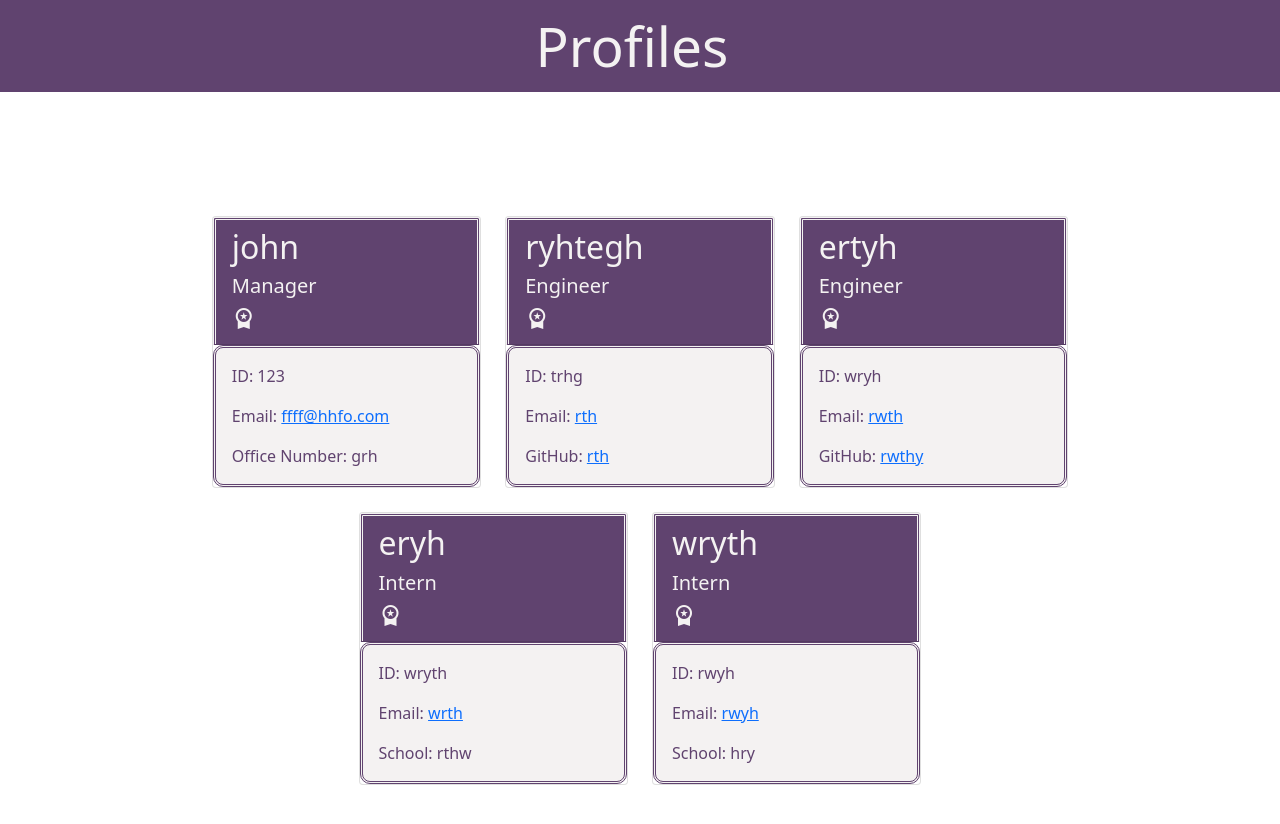
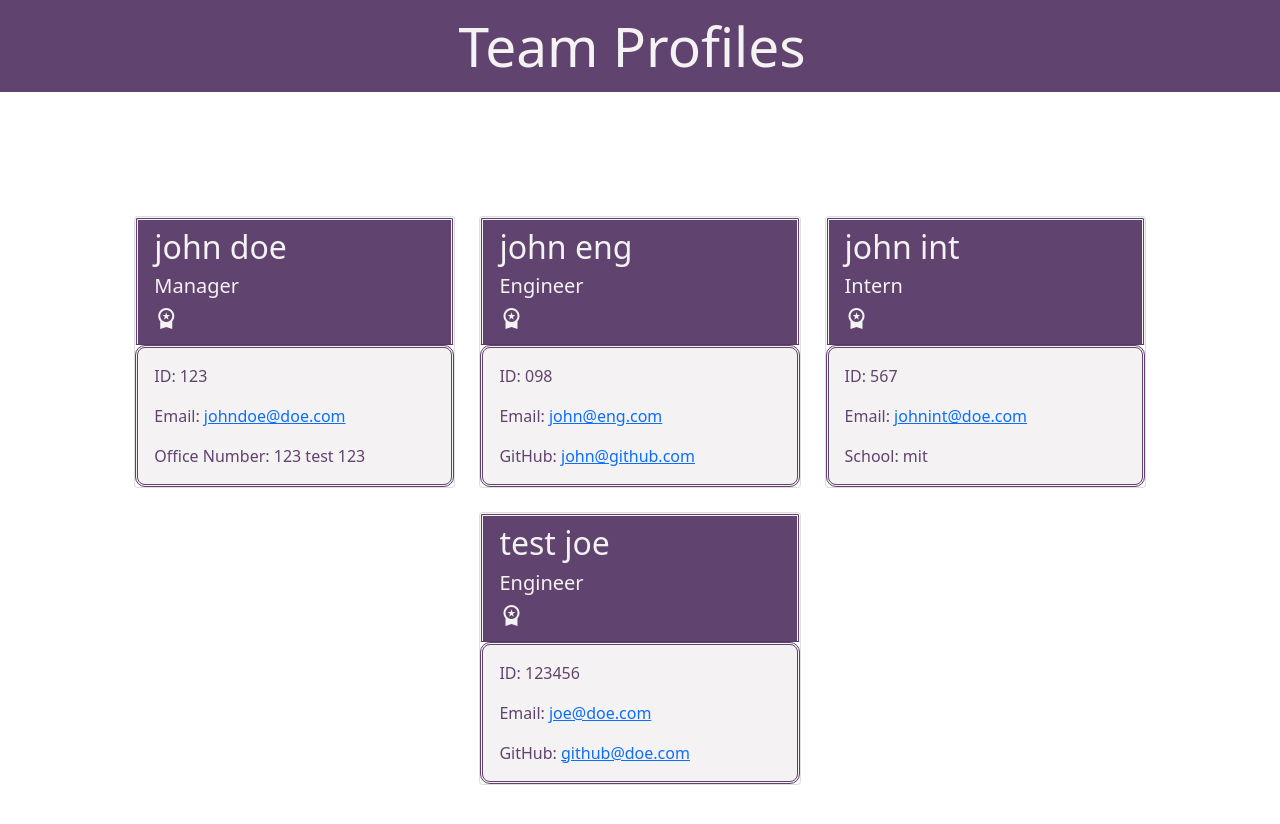
Before and after one commit to cariasj/team-profile-gen, a website: page dist/index.html in a window 1280 px wide. Drawn offline with nearby package versions, Linux system fonts and the light colour scheme.

Commit message:
readme updates

```diff
--- a/dist/index.html
+++ b/dist/index.html
@@ -18,7 +18,7 @@
 
     <header>
         <nav class="navbar" id="navbar">
-            <span class="navbar-brand mb-0 h1 w-100 text-center" id="navbar-text">Profiles</span>
+            <span class="navbar-brand mb-0 h1 w-100 text-center" id="navbar-text">Team Profiles</span>
         </nav>
     </header>
 
@@ -30,14 +30,14 @@
     <div class="col-4 mt-4">
     <div class="card h-100">
         <div class="card-header" >
-         <h2>john</h2>
+         <h2>john doe</h2>
             <h5>Manager</h5><i class="material-icons">workspace_premium</i>
         </div>
 
         <div class="card-body">
             <p class="id">ID: 123</p>
-            <p class="email">Email: <a href="mailto:ffff@hhfo.com">ffff@hhfo.com</a></p>
-            <div class="variable">Office Number: grh</div>
+            <p class="email">Email: <a href="mailto:johndoe@doe.com">johndoe@doe.com</a></p>
+            <div class="variable">Office Number: 123 test 123</div>
         </div>
 
     </div>
@@ -47,14 +47,14 @@
     <div class="col-4 mt-4">
     <div class="card h-100">
         <div class="card-header" >
-         <h2>ryhtegh</h2>
+         <h2>john eng</h2>
             <h5>Engineer</h5><i class="material-icons">workspace_premium</i>
         </div>
 
         <div class="card-body">
-            <p class="id">ID: trhg</p>
-            <p class="email">Email: <a href="mailto:rth">rth</a></p>
-            <div class="variable">GitHub: <a href="https://github.com/rth"> rth</a></div>
+            <p class="id">ID: 098</p>
+            <p class="email">Email: <a href="mailto:john@eng.com">john@eng.com</a></p>
+            <div class="variable">GitHub: <a href="https://github.com/john@github.com"> john@github.com</a></div>
         </div>
 
     </div>
@@ -64,14 +64,14 @@
     <div class="col-4 mt-4">
     <div class="card h-100">
         <div class="card-header" >
-         <h2>ertyh</h2>
-            <h5>Engineer</h5><i class="material-icons">workspace_premium</i>
+         <h2>john int</h2>
+            <h5>Intern</h5><i class="material-icons">workspace_premium</i>
         </div>
 
         <div class="card-body">
-            <p class="id">ID: wryh</p>
-            <p class="email">Email: <a href="mailto:rwth">rwth</a></p>
-            <div class="variable">GitHub: <a href="https://github.com/rwthy"> rwthy</a></div>
+            <p class="id">ID: 567</p>
+            <p class="email">Email: <a href="mailto:johnint@doe.com">johnint@doe.com</a></p>
+            <div class="variable">School: mit</div>
         </div>
 
     </div>
@@ -81,31 +81,14 @@
     <div class="col-4 mt-4">
     <div class="card h-100">
         <div class="card-header" >
-         <h2>eryh</h2>
-            <h5>Intern</h5><i class="material-icons">workspace_premium</i>
+         <h2>test joe</h2>
+            <h5>Engineer</h5><i class="material-icons">workspace_premium</i>
         </div>
 
         <div class="card-body">
-            <p class="id">ID: wryth</p>
-            <p class="email">Email: <a href="mailto:wrth">wrth</a></p>
-            <div class="variable">School: rthw</div>
-        </div>
-
-    </div>
-</div>
-
-
-    <div class="col-4 mt-4">
-    <div class="card h-100">
-        <div class="card-header" >
-         <h2>wryth</h2>
-            <h5>Intern</h5><i class="material-icons">workspace_premium</i>
-        </div>
-
-        <div class="card-body">
-            <p class="id">ID: rwyh</p>
-            <p class="email">Email: <a href="mailto:rwyh">rwyh</a></p>
-            <div class="variable">School: hry</div>
+            <p class="id">ID: 123456</p>
+            <p class="email">Email: <a href="mailto:joe@doe.com">joe@doe.com</a></p>
+            <div class="variable">GitHub: <a href="https://github.com/github@doe.com"> github@doe.com</a></div>
         </div>
 
     </div>
```
Also changed, not shown: README.md.
